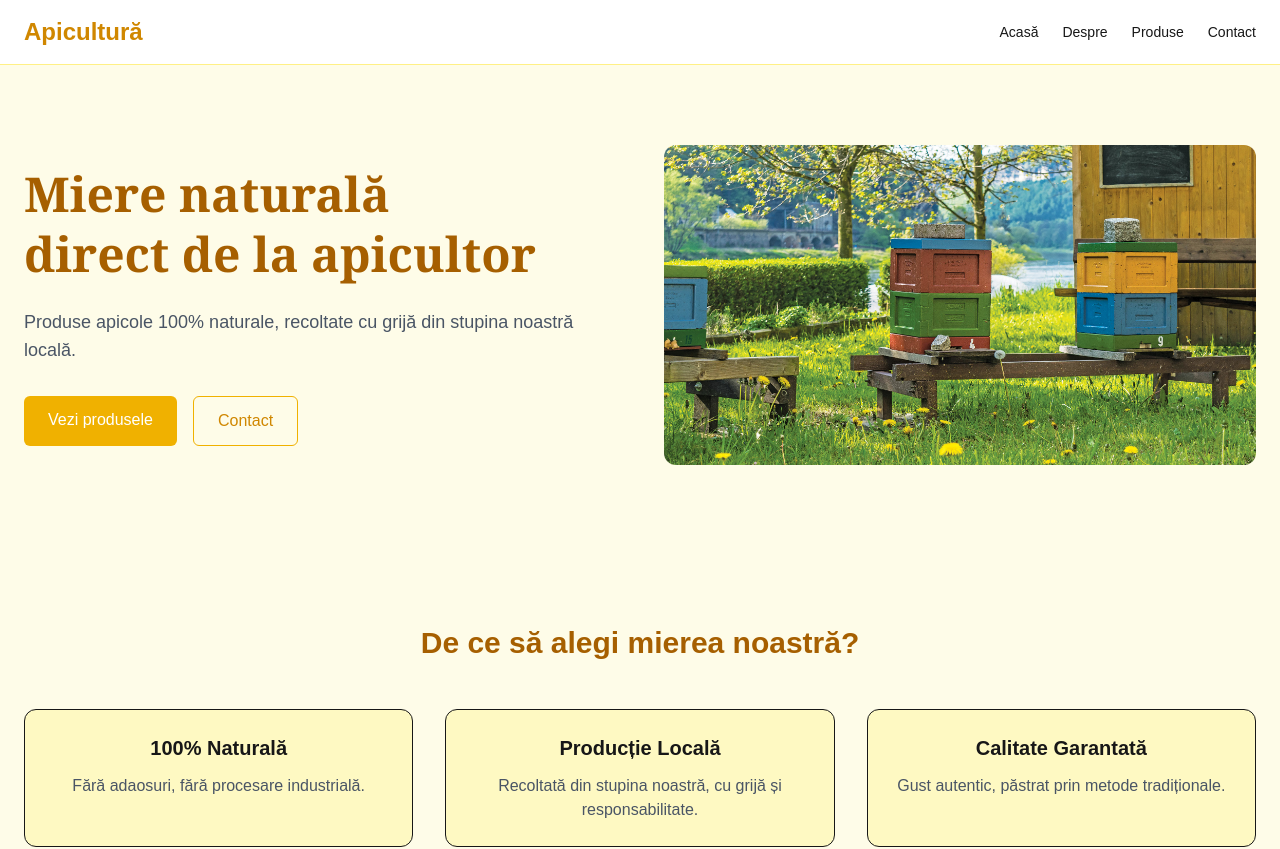
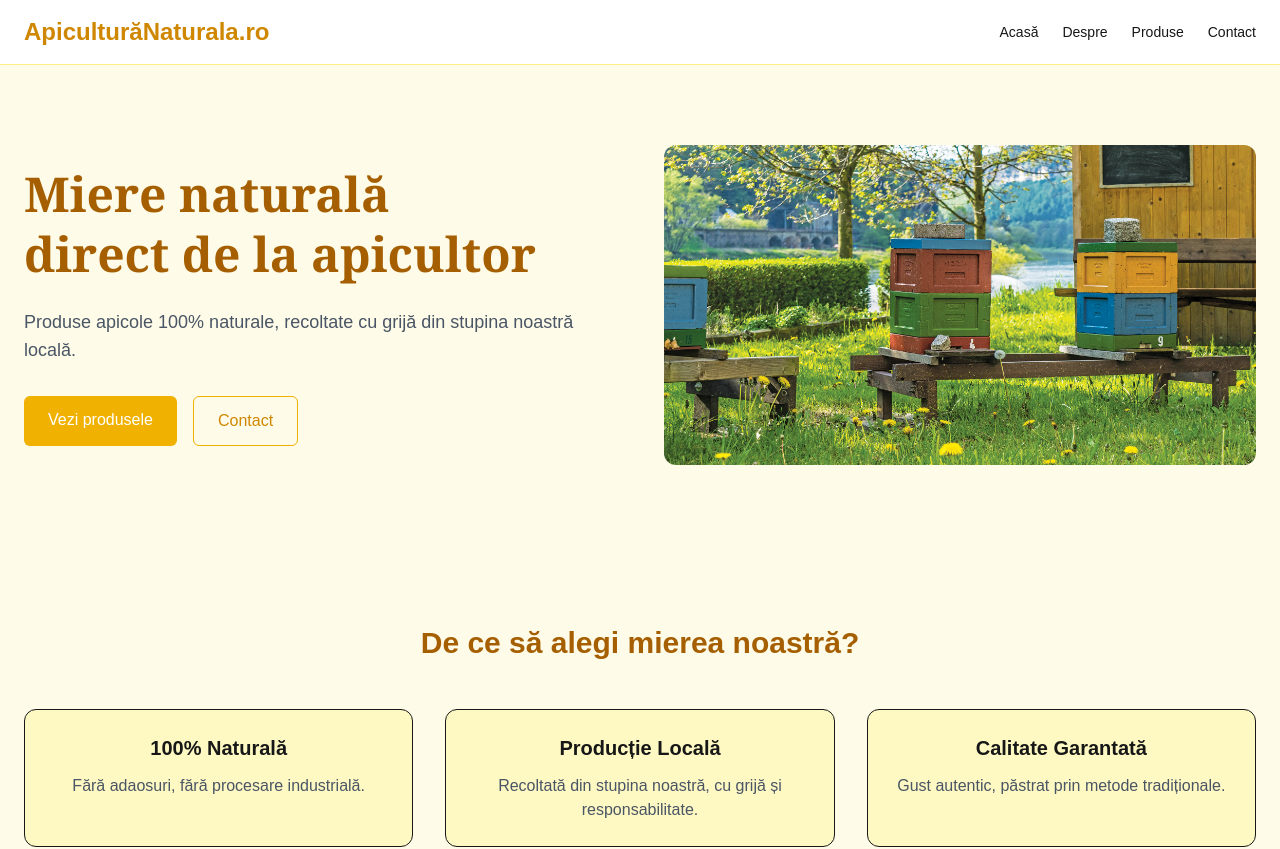
Before and after one commit to ionutpetru4046/Website-Apicultura, a Next.js app: page / in a window 1280 px wide. Shown: the top 849 px of the page. Built offline with nearby package versions, Linux system fonts and the light colour scheme; a web font is replaced by a local one.

Commit message:
working on navbar component

```diff
--- a/components/Navbar.tsx
+++ b/components/Navbar.tsx
@@ -17,7 +17,7 @@ export default function Navbar() {
     <header className="w-full border-b border-yellow-200 bg-white z-30 relative">
       <nav className="max-w-7xl mx-auto px-6 py-4 flex items-center justify-between relative">
         <Link href="/" className="text-2xl font-bold text-yellow-600 z-40">
-          Apicultură
+          ApiculturăNaturala.ro
         </Link>
 
         {/* Desktop nav */}
```
